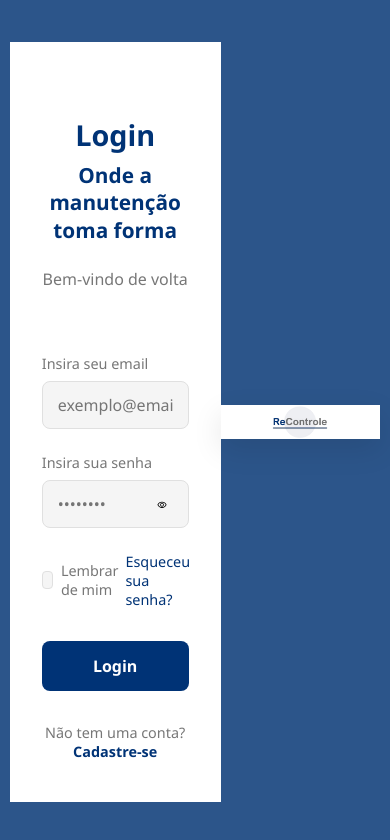
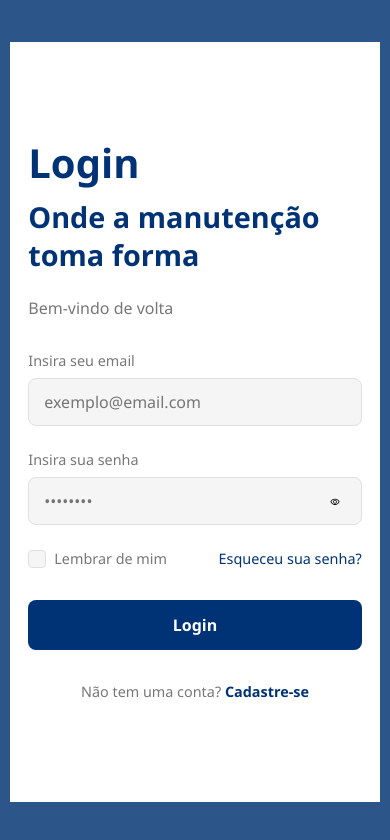
Before and after one commit to LukasPio/ReControle_Web, a plain HTML site: page index.html in a window 390 px wide. Drawn offline with Linux system fonts and the light colour scheme.

Commit message:
improve responsivity of index page

```diff
--- a/css/index.css
+++ b/css/index.css
@@ -28,11 +28,15 @@ body {
   align-items: center;
 }
 
+.secondary-logo {
+  display: none;
+}
+
 .container {
   background-color: var(--secondary-color);
-  min-height: 90vh;
+  height: 90%;
+  min-height: 600px;
   width: 95%;
-  padding: 0;
   display: flex;
   justify-content: center;
   align-items: center;
@@ -41,14 +45,11 @@ body {
 /* Estilos da parte direita */
 .container-right {
   background-color: var(--white);
-  width: 30%;
   height: 100%;
   box-shadow: 0 10px 30px rgba(0, 0, 0, 0.1);
   display: flex;
   justify-content: center;
   align-items: center;
-  overflow: hidden;
-  position: relative;
 }
 
 /* Estilos para a imagem */
@@ -60,20 +61,14 @@ body {
 }
 
 .container-left {
-  width: 80%;
+  width: 75%;
   height: 100%;
-  padding: 5% 5% 5% 5%;
+  padding: 5% 5% 7% 5%;
   background-color: var(--white);
   display: flex;
   flex-direction: column;
   justify-content: center;
-  transition: transform 0.5s ease;
-  padding: 3rem 2rem;
-  overflow-y: auto;
-}
-.form-header {
-  margin-bottom: 2rem;
-  margin-top: 8rem;
+  align-items: start;
 }
 
 .login-title {
@@ -90,11 +85,13 @@ body {
   line-height: 1.3;
   margin-bottom: 1.5rem;
 }
+
 .welcome-text {
   color: var(--dark-gray);
   font-size: 1rem;
   margin-bottom: 2rem;
 }
+
 .form-content {
   width: 100%;
 }
@@ -181,7 +178,7 @@ body {
   background-color: var(--medium-gray);
 }
 
-.checkbox-container input:checked ~ .checkmark {
+.checkbox-container input:checked~.checkmark {
   background-color: var(--primary-color);
   border-color: var(--primary-color);
 }
@@ -192,7 +189,7 @@ body {
   display: none;
 }
 
-.checkbox-container input:checked ~ .checkmark:after {
+.checkbox-container input:checked~.checkmark:after {
   display: block;
 }
 
@@ -260,6 +257,7 @@ body {
 
 .register-text {
   text-align: center;
+  width: 100%;
   margin-top: 2rem;
   color: var(--dark-gray);
   font-size: 0.9rem;
@@ -277,126 +275,56 @@ body {
   text-decoration: underline;
 }
 
-/* MUDANDO O SCROLL PRA FICAR BONITINHO */
-
-.container-left {
-  overflow-y: auto;
-}
-
-.container-left::-webkit-scrollbar {
-  width: 8px;
-}
-
-.container-left::-webkit-scrollbar-track {
-  background: #f0f0f0;
-  border-radius: 10px;
-}
-
-.container-left::-webkit-scrollbar-thumb {
-  background-color: #004080;
-  border-radius: 10px;
-  border: 2px solid #f0f0f0;
-}
-
-@media screen and (max-width: 5000px) {
-  .container-right {
+@media screen and (max-width: 1000px) {
+  .container-left {
     width: 90%;
   }
-
-  .login-title {
-    font-size: 2rem;
+  .logo-recontrole {
+    width: 50%;
+    height: 50%;
   }
-
-  .slogan {
-    font-size: 1.5rem;
+  .container-right {
+    display: none;
   }
-  .form-header {
-    margin-bottom: 2rem;
-    margin-top: 2rem;
+  .up-section {
+    display: flex;
+    width: 100%;
+    justify-content: space-between;
   }
-}
-@media screen and (max-width: 1400px) {
-  .container-right {
-    width: 90%;
-  }
-
-  .login-title {
-    font-size: 2rem;
-  }
-
-  .slogan {
-    font-size: 1.5rem;
-  }
-  .form-header {
-    margin-bottom: 2rem;
-    margin-top: 2rem;
-  }
-}
-@media screen and (max-width: 1200px) {
-  .container-right {
-    width: 90%;
-  }
-
-  .login-title {
-    font-size: 2rem;
-  }
-
-  .slogan {
-    font-size: 1.5rem;
-  }
-  .form-header {
-    margin-bottom: 2rem;
-    margin-top: 10rem;
+  .secondary-logo {
+    display: flex;
+    width: 16vw;
+    height: 10vw;
   }
 }
 
-@media screen and (max-width: 992px) {
-  .container-right {
-    flex-direction: column;
-    height: auto;
-  }
-
+@media screen and (max-width: 600px) {
   .container-left {
     width: 100%;
-    padding: 2rem;
   }
-
-  .container-right::before {
+  .secondary-logo {
     display: none;
-  }
-  @media screen and (max-width: 1600px) {
-    .container-right {
-      width: 90%;
-    }
-
-    .login-title {
-      font-size: 2rem;
-    }
-
-    .slogan {
-      font-size: 1.5rem;
-    }
-    .form-header {
-      margin-bottom: 2rem;
-      margin-top: 2rem;
-    }
   }
 }
 
-@media screen and (max-width: 768px) {
-  .form-header {
-    text-align: center;
+@media screen and (max-width: 350px) {
+  .checkbox-container {
+    font-size: 0.7rem;
   }
-
-  .login-title {
-    font-size: 1.8rem;
+  .checkmark {
+    height: 16px;
+    width: 16px;
   }
-
+  .forgot-password {
+    font-size: 0.8rem;
+  }
+  .btn {
+    margin: 0;
+  }
+  .form-buttons {
+    margin-top: 0;
+  }
   .slogan {
-    font-size: 1.3rem;
-  }
-
-  .form-buttons {
-    flex-direction: column;
+    font-size: rem;
   }
 }
--- a/index.html
+++ b/index.html
@@ -12,11 +12,17 @@
   <body>
     <div class="container">
       <div class="container-left" id="login-form">
-        <div class="form-header">
-          <p class="login-title">Login</p>
-          <p class="slogan">Onde a manutenção<br />toma forma</p>
-          <p class="welcome-text">Bem-vindo de volta</p>
-        </div>
+        <section class="up-section">
+          <div class="form-header">
+            <p class="login-title">Login</p>
+            <p class="slogan">Onde a manutenção<br />toma forma</p>
+            <p class="welcome-text">Bem-vindo de volta</p>
+          </div>
+          <img
+            src="assets/rec_logo_2.png"
+            alt="Logo REcontrole"
+            class="secondary-logo">
+        </section>
         <form class="form-content">
           <div class="input-group">
             <label for="login-email" class="input-label"
@@ -77,8 +83,8 @@
         <img
         src="assets/rec_logo_2.png"
         alt="Logo REcontrole"
-        class="logo-recontrole"
-      />
+        class="logo-recontrole">
+      </div>
     </div>
 
 
```
Also changed, not shown: html/index.html (deleted, +0 -95 lines).
